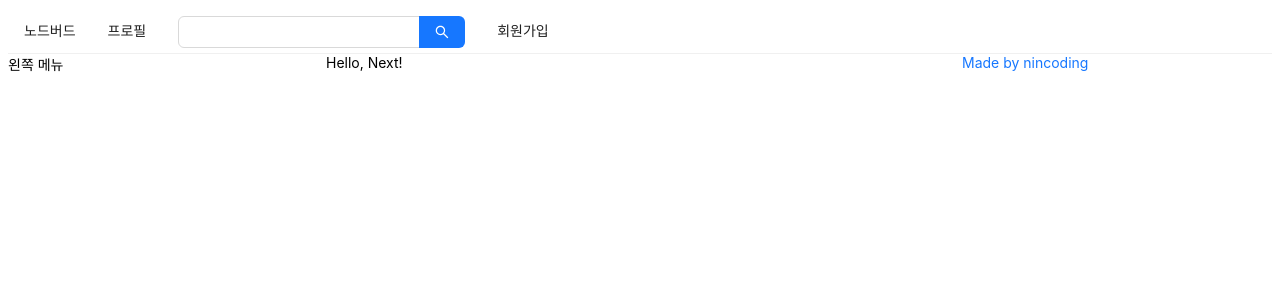
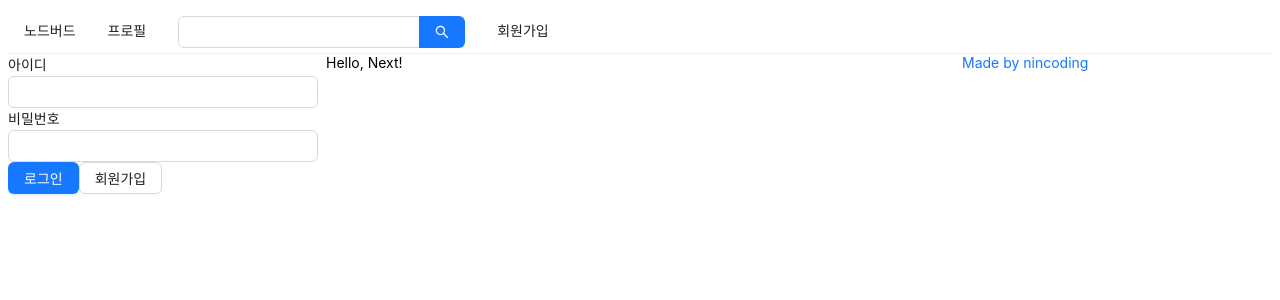
Before and after one commit to nincoding/nodebird, a Next.js app: page / in a window 1280 px wide. Shown: the top 300 px of the page. Built offline with nearby package versions, Linux system fonts and the light colour scheme.

Commit message:
:sparkles: feat: 로그인 폼 생성

```diff
--- a/components/AppLayout.js
+++ b/components/AppLayout.js
@@ -1,9 +1,14 @@
-import React from "react";
+import React, { useState } from "react";
 import PropTypes from "prop-types";
 import Link from "next/link";
 import { Menu, Input, Row, Col } from "antd";
+import UserProfile from "./UserProfile";
+import LoginForm from "./LoginForm";
 
 const AppLayout = ({ children }) => {
+
+  const [ isLoggenIn, setIsLoggenIn ] = useState(false);
+
   return (
     <div>
       <Menu mode="horizontal">
@@ -22,7 +27,7 @@
       </Menu>
       <Row gutter={8}>
         <Col xs={24} md={6}>
-          왼쪽 메뉴
+          { isLoggenIn ? <UserProfile /> : <LoginForm /> }
         </Col>
         <Col xs={24} md={12}>
           {children}
--- /dev/null
+++ b/components/LoginForm.js
@@ -0,0 +1,45 @@
+import React, { useState, useCallback } from "react";
+import { Form, Input, Button } from "antd";
+import Link from "next/link";
+
+const LoginForm = () => {
+
+  const [ id, setId ] = useState("");
+  const [ password, setPassword ] = useState("");
+
+  const onChangeId = useCallback((e) => {
+    setId(e.target.value);
+  }, []);
+
+  const onChangePassword = useCallback((e) => {
+    setPassword(e.target.value);
+  }, []);
+
+  return (
+    <Form>
+      <div>
+        <label htmlFor="user-id">아이디</label>
+        <br/>
+        <Input name="user-id" value={id} onChange={onChangeId} required />
+      </div>
+      <div>
+        <label htmlFor="user-password">비밀번호</label>
+        <Input
+          name="user-password"
+          type="password"
+          value={password}
+          onChange={onChangePassword}
+          required
+        />
+      </div>
+      <div>
+        <Button type="primary" htmlType="submit" loading={false}>로그인</Button>
+        <Link href="/signup">
+          <a><Button>회원가입</Button></a>
+        </Link>
+      </div>
+    </Form>
+  );
+}
+
+export default LoginForm;
--- /dev/null
+++ b/components/UserProfile.js
@@ -0,0 +1,9 @@
+import React from "react";
+
+const UserProfile = () => {
+  return (
+    <div>유저 프로필</div>
+  );
+}
+
+export default UserProfile;
```
